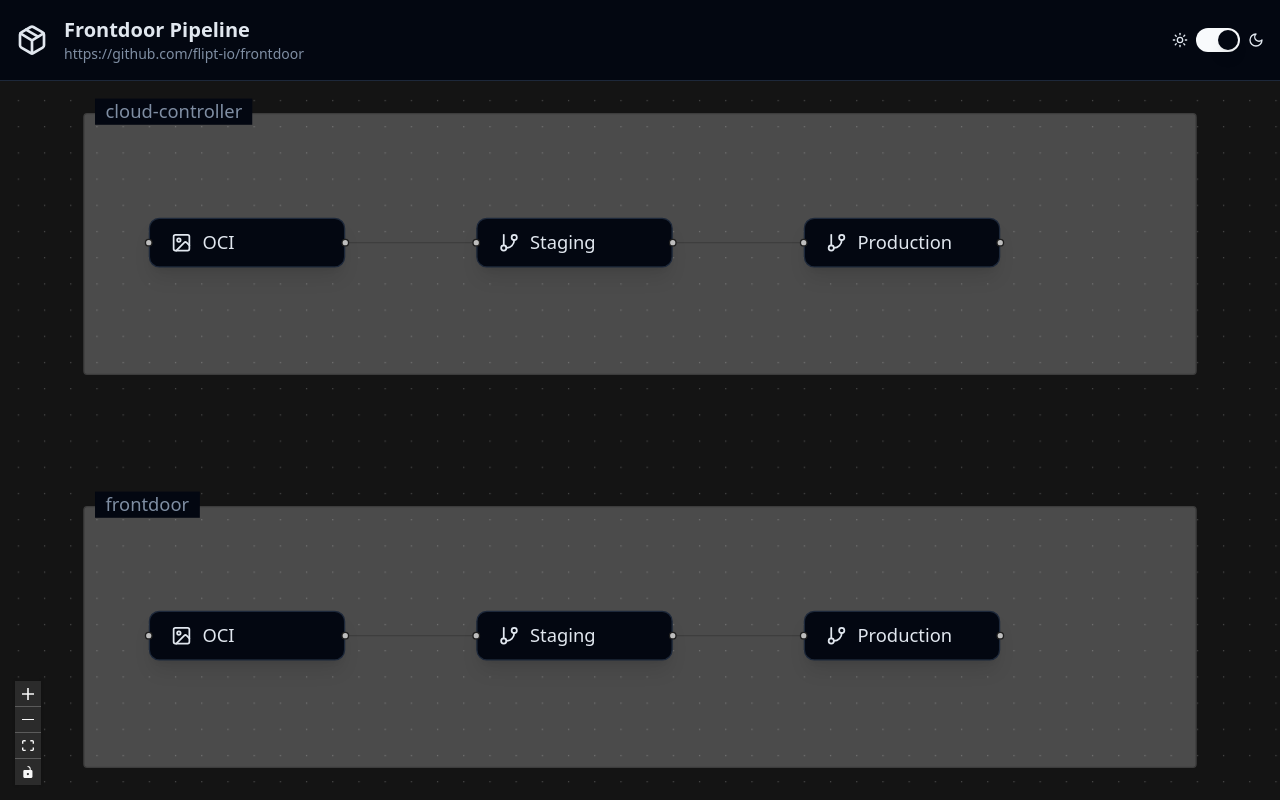
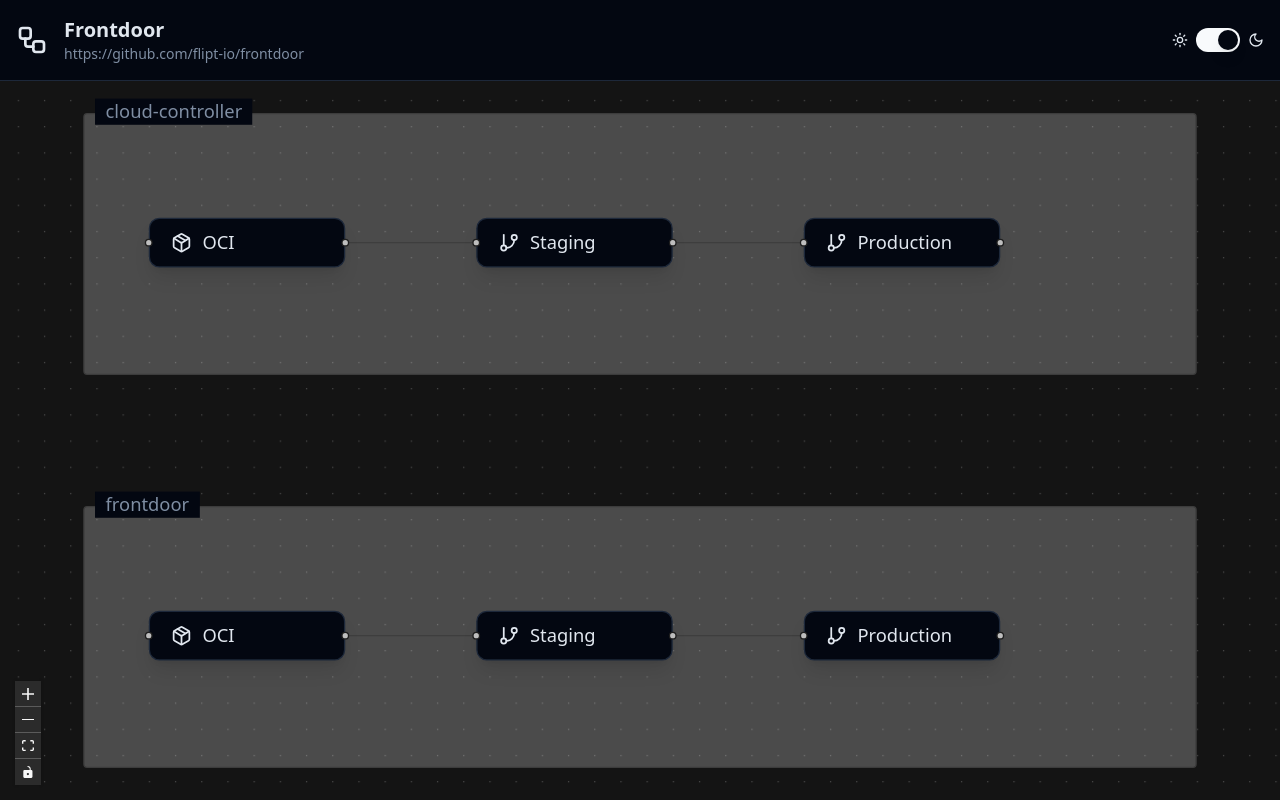
Before and after one commit to get-glu/glu, a React (Vite) app in the folder ui/: page / in a window 1280 px wide. Built offline with nearby package versions, Linux system fonts and the light colour scheme.

Commit message:
chore: update icons
Signed-off-by: Mark Phelps <209477+markphelps@users.noreply.github.com>

```diff
--- a/ui/src/app/workflow.tsx
+++ b/ui/src/app/workflow.tsx
@@ -1,6 +1,6 @@
 import { useEffect } from 'react';
 import { ReactFlow, Controls, Background } from '@xyflow/react';
-import { Package } from 'lucide-react';
+import { WorkflowIcon } from 'lucide-react';
 import '@xyflow/react/dist/style.css';
 import { ThemeToggle } from '@/components/theme-toggle';
 import { useTheme } from '@/components/theme-provider';
@@ -36,9 +36,9 @@
       <div className="h-18 border-b p-4">
         <div className="mx-auto flex max-w-7xl items-center justify-between">
           <div className="flex items-center gap-4">
-            <Package className="h-8 w-8" />
+            <WorkflowIcon className="h-8 w-8" />
             <div>
-              <h1 className="text-xl font-bold">Frontdoor Pipeline</h1>
+              <h1 className="text-xl font-bold">Frontdoor</h1>
               <p className="text-sm text-muted-foreground">https://github.com/flipt-io/frontdoor</p>
             </div>
           </div>
--- a/ui/src/components/node.tsx
+++ b/ui/src/components/node.tsx
@@ -1,16 +1,13 @@
 import { Handle, Position } from '@xyflow/react';
-import { Package, GitBranch, ImageIcon } from 'lucide-react';
+import { Package, GitBranch } from 'lucide-react';
 
 const PhaseNode = ({ data }: { data: any }) => {
   const getIcon = () => {
     switch (data.type) {
       case 'oci':
-        return <ImageIcon className="h-4 w-4" />;
-      case 'staging':
-      case 'production':
+        return <Package className="h-4 w-4" />;
+      default:
         return <GitBranch className="h-4 w-4" />;
-      default:
-        return <Package className="h-4 w-4" />;
     }
   };
 
```
